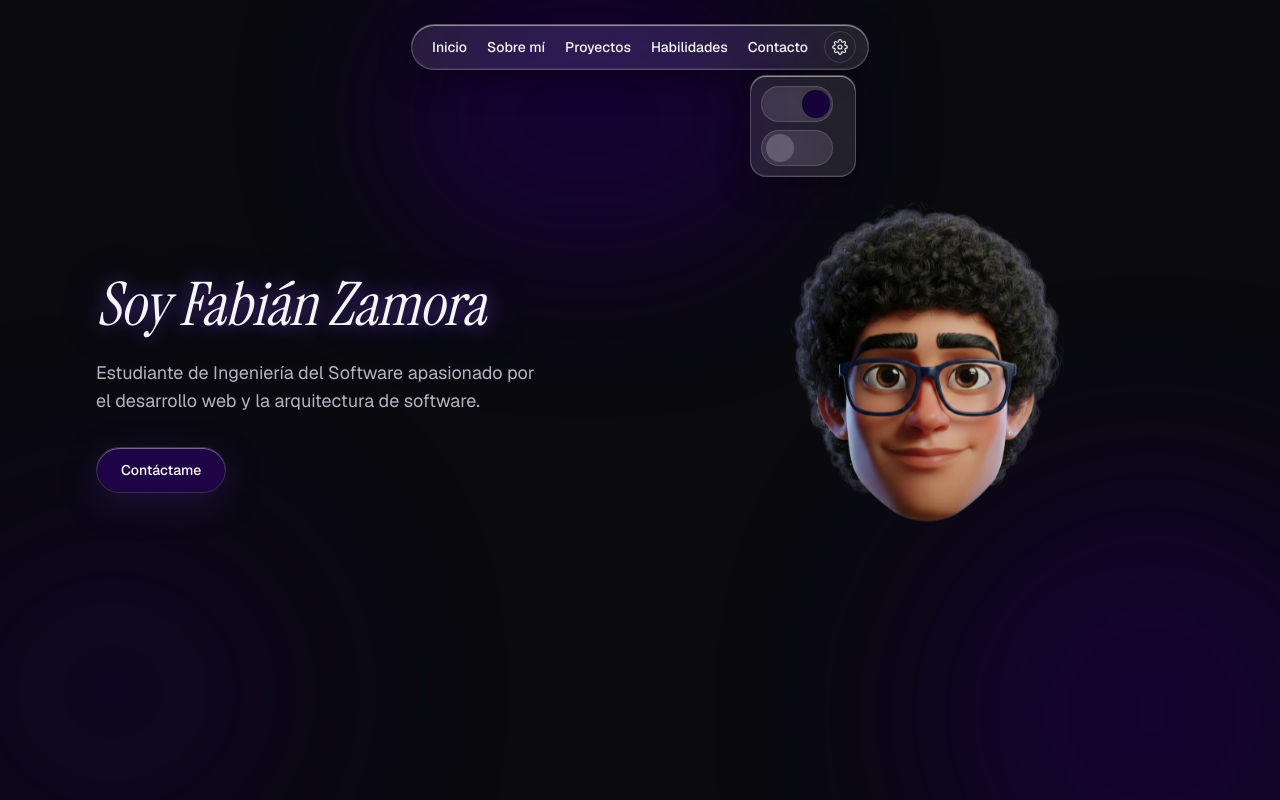
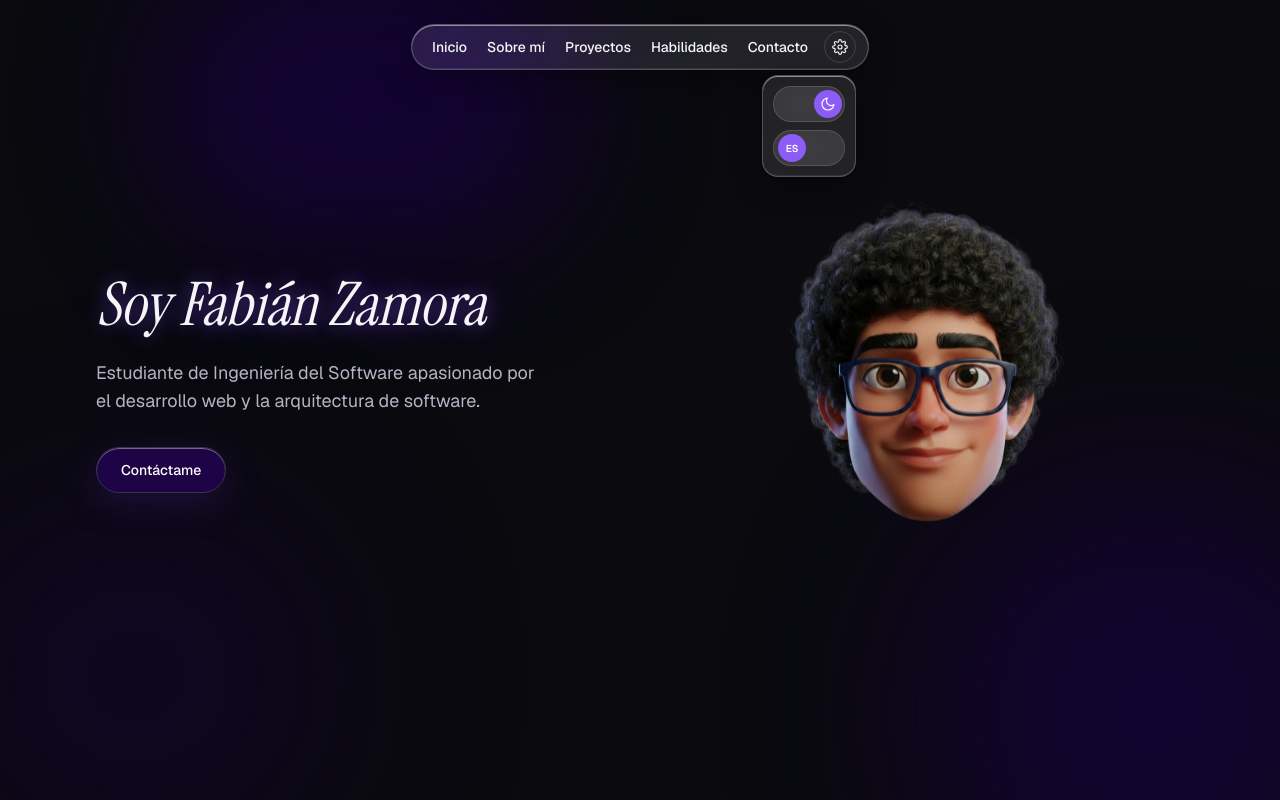
Before and after one commit to fabwz/portfolio, a Next.js app: page / in a window 1280 px wide. Both pictures are taken after a click on the button "Cambiar tema". Built offline with nearby package versions, Linux system fonts and the light colour scheme.

Commit message:
feat(ui): rebuild ToggleSwitch with icon-only thumb, add blob drift animation with reduced-motion support

```diff
--- a/src/components/ui/BackgroundBlobs.tsx
+++ b/src/components/ui/BackgroundBlobs.tsx
@@ -5,7 +5,7 @@ export function BackgroundBlobs() {
   return (
     <div
       aria-hidden="true"
-      className="pointer-events-none fixed inset-x-0 top-0 h-[110vh] overflow-hidden"
+      className="pointer-events-none fixed inset-x-0 top-0 z-0 h-[110vh] overflow-hidden"
     >
       {/* Solid-color circles blurred via `filter: blur()`, not
           radial-gradient — per the approved Claude Design export. Both
@@ -23,15 +23,15 @@ export function BackgroundBlobs() {
           performance; opacity stays constant across breakpoints. */}
       <div
         style={PRIMARY_BLOB}
-        className="absolute top-[-4%] left-[46%] h-[130px] w-[180px] -translate-x-1/2 rounded-full opacity-85 blur-[30px] md:h-[300px] md:w-[420px] md:blur-[70px]"
+        className="blob-drift-1 absolute top-[-4%] left-[46%] h-[130px] w-[180px] -translate-x-1/2 rounded-full opacity-85 blur-[30px] md:h-[300px] md:w-[420px] md:blur-[70px]"
       />
       <div
         style={PRIMARY_BLOB}
-        className="absolute top-[55%] right-[-8%] h-[200px] w-[200px] rounded-full opacity-80 blur-[45px] md:h-[460px] md:w-[460px] md:blur-[100px]"
+        className="blob-drift-2 absolute top-[55%] right-[-8%] h-[200px] w-[200px] rounded-full opacity-80 blur-[45px] md:h-[460px] md:w-[460px] md:blur-[100px]"
       />
       <div
         style={SECONDARY_BLOB}
-        className="absolute bottom-[2%] left-[-6%] h-[170px] w-[150px] rounded-full opacity-50 blur-[45px] md:h-[340px] md:w-[380px] md:blur-[100px]"
+        className="blob-drift-3 absolute bottom-[2%] left-[-6%] h-[170px] w-[150px] rounded-full opacity-50 blur-[45px] md:h-[340px] md:w-[380px] md:blur-[100px]"
       />
     </div>
   );
--- a/src/components/ui/ToggleSwitch.tsx
+++ b/src/components/ui/ToggleSwitch.tsx
@@ -6,19 +6,16 @@ interface ToggleSwitchProps {
   checked: boolean;
   onChange: () => void;
   ariaLabel: string;
-  label: string;
-  icon?: ReactNode;
+  thumbContent: ReactNode;
 }
 
 export function ToggleSwitch({
   checked,
   onChange,
   ariaLabel,
-  label,
-  icon,
+  thumbContent,
 }: ToggleSwitchProps) {
   return (
-    <div className="flex items-center gap-3">
     <button
       type="button"
       role="switch"
@@ -29,16 +26,12 @@ export function ToggleSwitch({
     >
       <span
         aria-hidden="true"
-          className={`flex h-7 w-7 items-center justify-center rounded-full transition-transform duration-200 ease-in-out ${
-            checked
-              ? "bg-blob-secondary translate-x-9 text-white"
-              : "bg-text-primary/20 text-text-primary translate-x-0"
+        className={`bg-accent flex h-7 w-7 items-center justify-center rounded-full text-[10px] font-semibold text-white transition-transform duration-200 ease-in-out ${
+          checked ? "translate-x-9" : "translate-x-0"
         }`}
       >
-          {icon}
+        {thumbContent}
       </span>
     </button>
-      <span className="text-text-primary text-sm font-medium">{label}</span>
-    </div>
   );
 }
```
Lines whose indentation alone changed are shown as unchanged.
